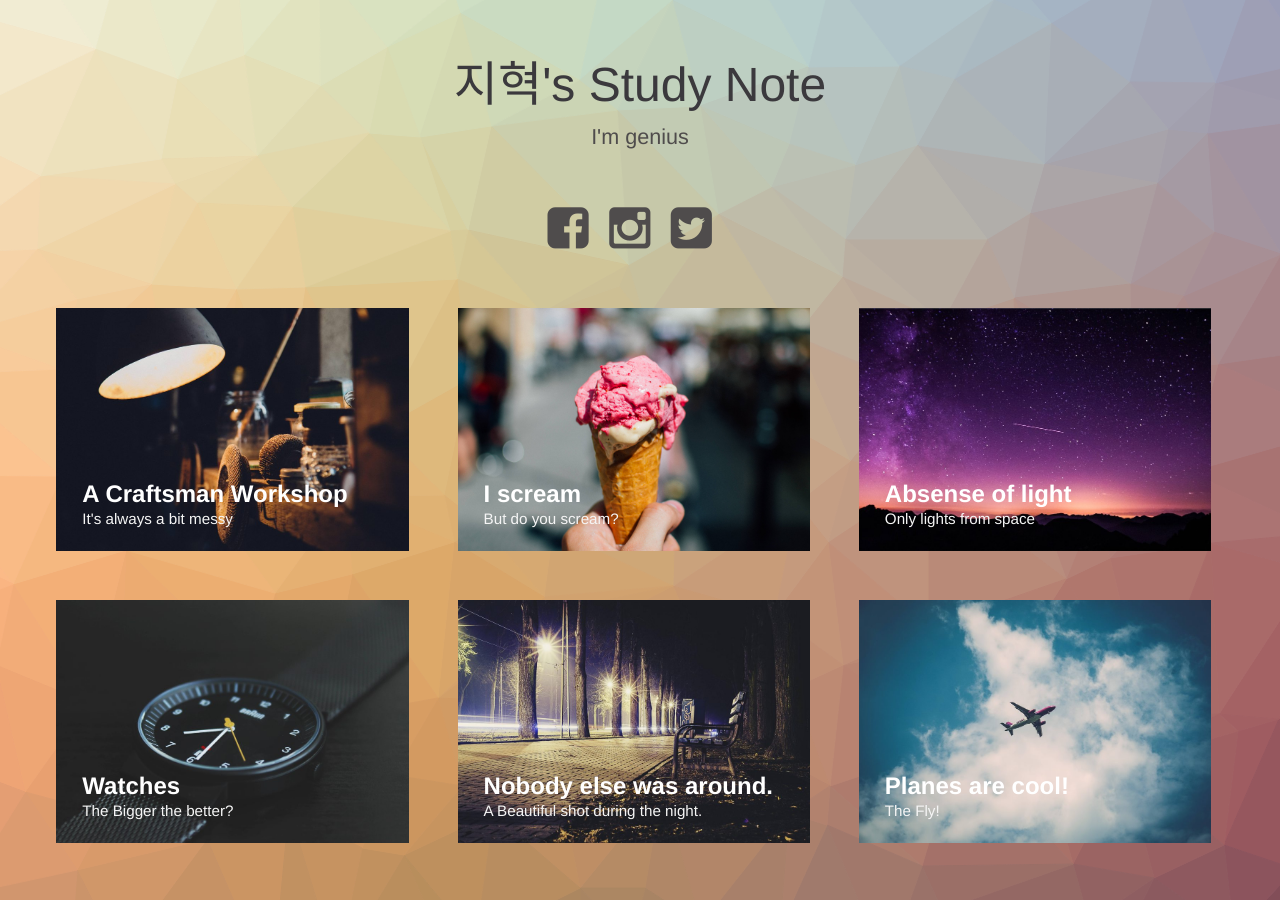
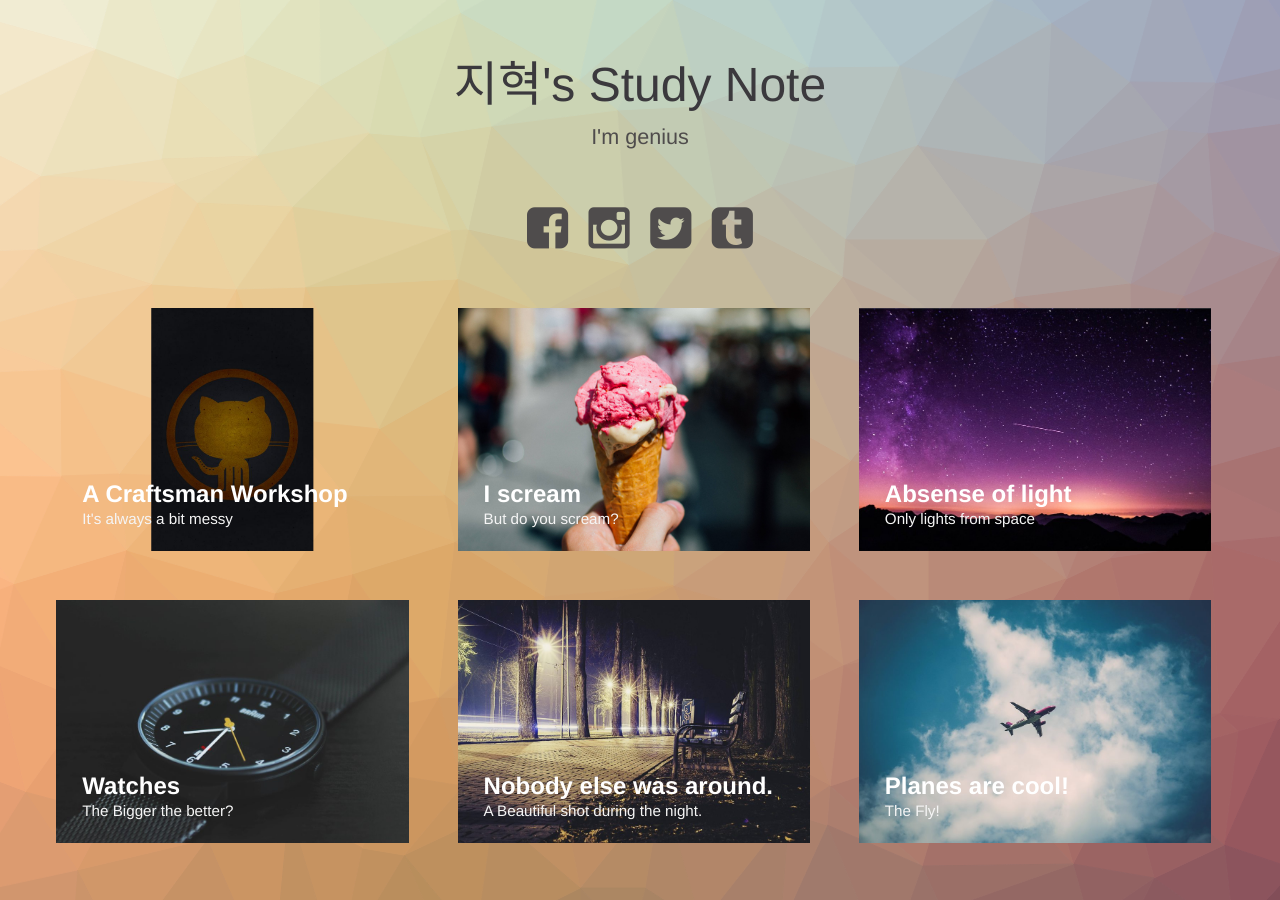
Before and after one commit to Jungjihyuk/blog3, a Jekyll site: the page built from index.html, in a window 1280 px wide. Built offline with Jekyll 4.4.1, drawn with Linux system fonts in a browser that asks for light colours.

Commit message:
icon 수정

```diff
--- a/index.html
+++ b/index.html
@@ -33,7 +33,7 @@
             <a href="#"><i class="fa fa-facebook-square fa-3x"></i></a>
             <a href="#"><i class="fa fa-instagram fa-3x"></i></a>
 	    <a href="#"><i class="fa fa-twitter-square fa-3x"></i></a>
-	    <a href="#"><i class="fa fa-tumbler-square fa-3x"></i></a>
+	    <a href="#"><i class="fa fa-tumblr-square fa-3x"></i></a>
 	</nav>
     </header>
     <div class="content">
```
Also changed, not shown: img/f.jpg, img/github.jpg (deleted).
